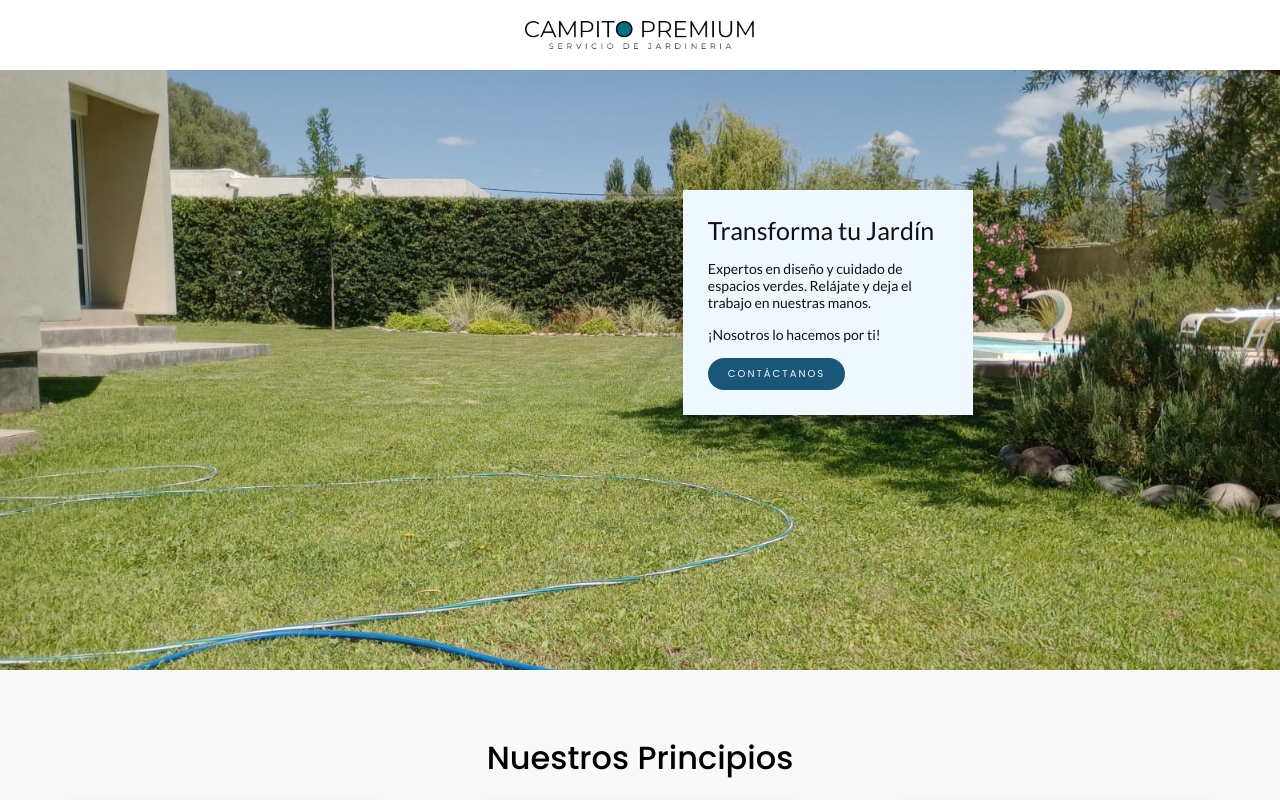
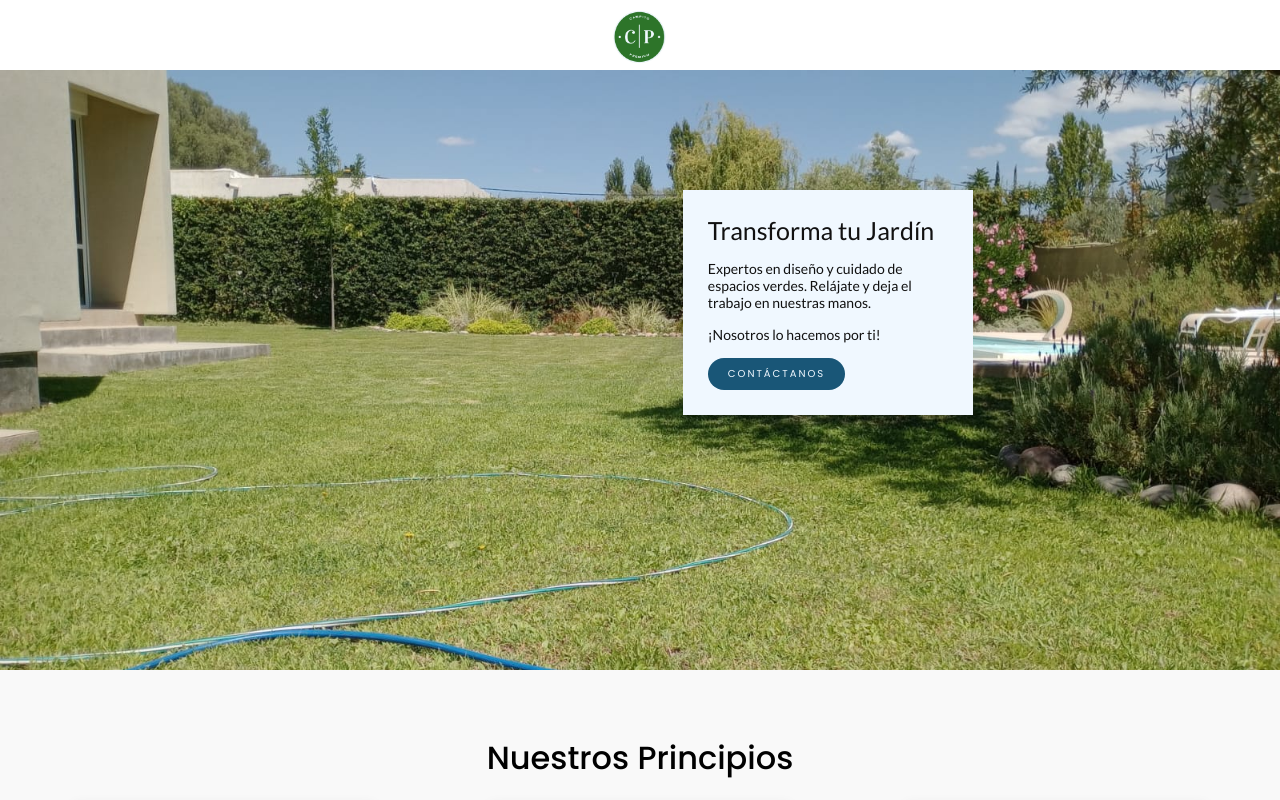
Before and after one commit to lefasom/garden, a React (Vite) app: page / in a window 1280 px wide. Shown: the top 800 px of the page. Built offline with nearby package versions, Linux system fonts and the light colour scheme; grey boxes are pictures that could not be loaded.

Commit message:
probando logo

```diff
--- a/src/components/Header.jsx
+++ b/src/components/Header.jsx
@@ -11,7 +11,7 @@ function Header() {
   return (
     <div>
       <nav>
-        <div style={{ backgroundImage: "url('./campo.png')" }}></div>
+        <div style={{ backgroundImage: "url('./campito.png')" }}></div>
       </nav>
       <div className="presentation">
         <div
--- a/src/components/header.css
+++ b/src/components/header.css
@@ -14,9 +14,9 @@ nav {
 }
 
 nav div {
-  margin: 3px;
-  width: 270px;
-  height: 70px;
+  margin: -3px;
+  width: 80px;
+  height: 80px;
   background-repeat: no-repeat;
   background-size: contain;
 }
```
Also changed, not shown: public/campito.png (added).
